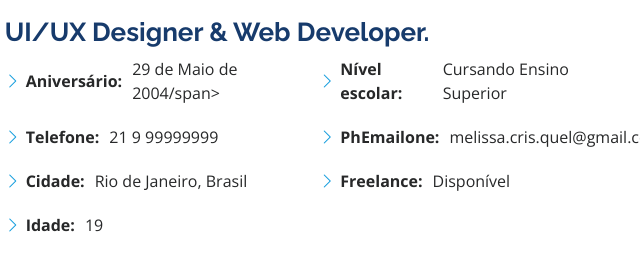
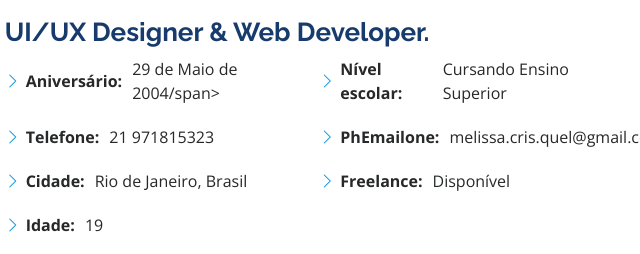
Before and after one commit to melissacrixt/Portfolio, a plain HTML site: page index.html in a window 1280 px wide. Shown: the part 921-1175 px from the top of the page, 640-1280 px from the left. Drawn offline with nearby package versions, Linux system fonts and the light colour scheme.

Commit message:
Salvando session about

```diff
--- a/index.html
+++ b/index.html
@@ -93,7 +93,7 @@
                 <div class="col-lg-6">
                   <ul>
                     <li><i class="bi bi-chevron-right"></i> <strong>Aniversário:</strong> <span>29 de Maio de 2004/span></li>
-                    <li><i class="bi bi-chevron-right"></i> <strong>Telefone:</strong> <span>21 9 99999999</span></li>
+                    <li><i class="bi bi-chevron-right"></i> <strong>Telefone:</strong> <span>21 971815323</span></li>
                     <li><i class="bi bi-chevron-right"></i> <strong>Cidade:</strong> <span>Rio de Janeiro, Brasil</span></li>
                     <li><i class="bi bi-chevron-right"></i> <strong>Idade:</strong> <span>19</span></li>
                   </ul>
```
